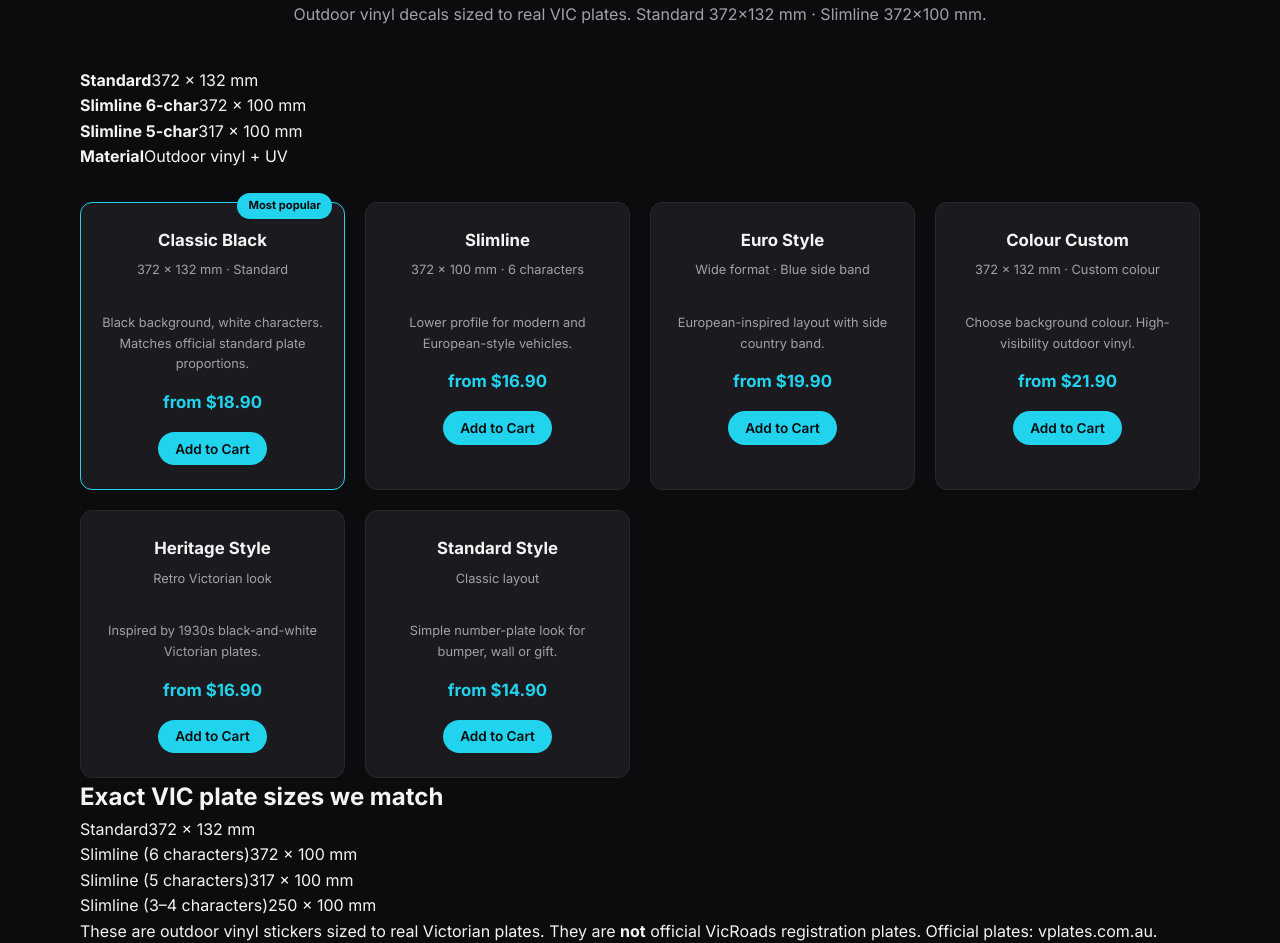
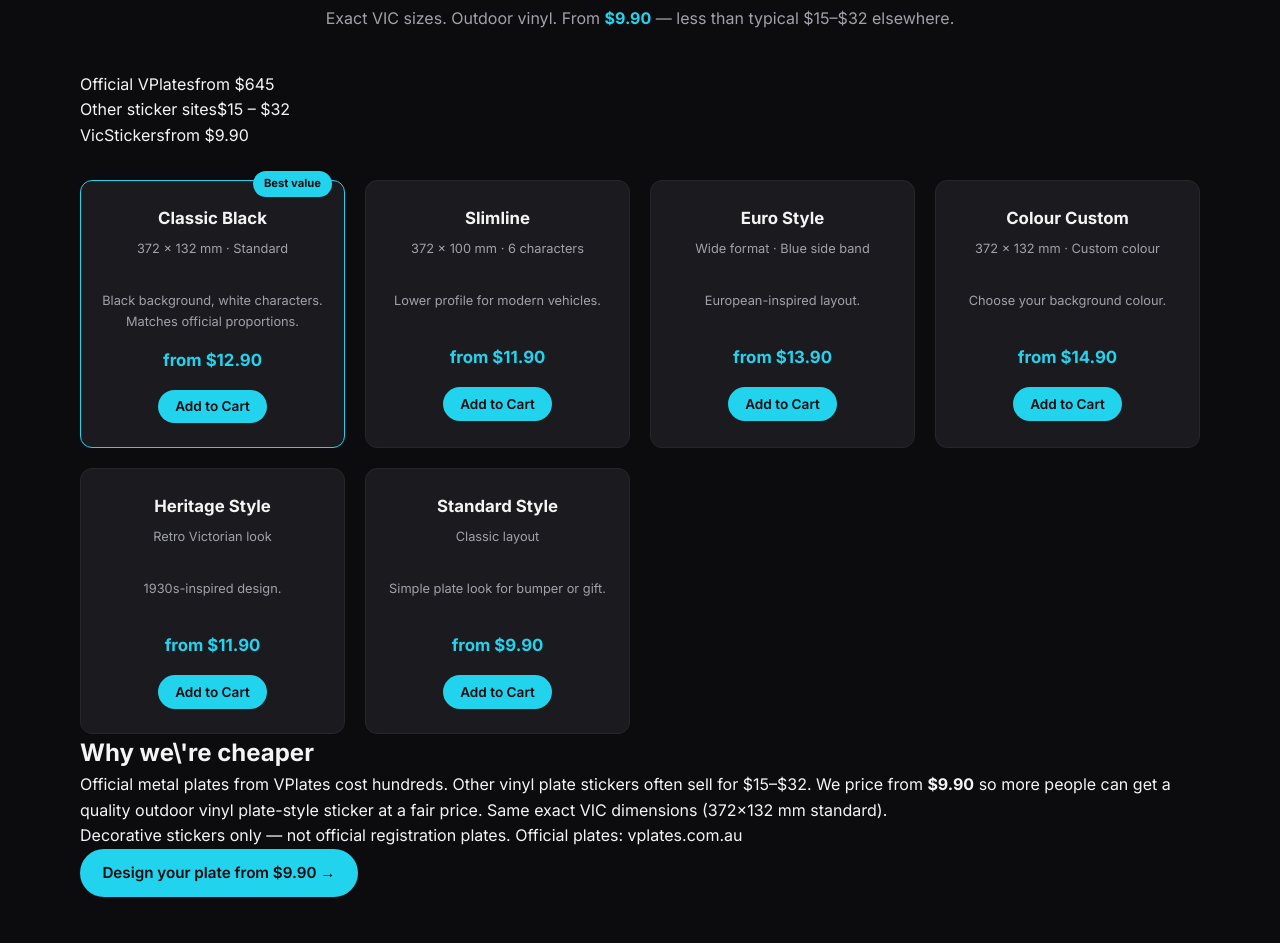
Before and after one commit to Killab666/vicstickers, a plain HTML site: page plates.html in a window 1280 px wide. Shown: the part 210-1153 px from the top of the page. Drawn offline with Linux system fonts and the light colour scheme.

Commit message:
Lower prices below competitors + add price comparison (official $645, others $15-32, us from $9.90)

```diff
--- a/plates.html
+++ b/plates.html
@@ -3,8 +3,8 @@
 <head>
   <meta charset="UTF-8">
   <meta name="viewport" content="width=device-width, initial-scale=1.0">
-  <title>Custom Number Plate Stickers | Exact VIC Sizes | VicStickers</title>
-  <meta name="description" content="Custom number plate vinyl stickers in exact Victorian sizes: Standard 372x132mm, Slimline 372x100mm.">
+  <title>Custom Number Plate Stickers | From $9.90 | VicStickers</title>
+  <meta name="description" content="Custom number plate vinyl stickers cheaper than competitors. Exact VIC sizes 372x132mm. From $9.90.">
   <link href="https://fonts.googleapis.com/css2?family=Inter:wght@400;500;600;700;800&family=Space+Grotesk:wght@500;600;700&display=swap" rel="stylesheet">
   <link rel="stylesheet" href="css/styles.css">
 </head>
@@ -21,84 +21,75 @@
         <a href="contact.html">Contact</a>
       </nav>
       <div class="header-actions">
-        <button class="cart-btn" id="cartBtn" aria-label="Open cart">
-          <svg width="22" height="22" viewBox="0 0 24 24" fill="none" stroke="currentColor" stroke-width="2"><path d="M6 6h15l-1.5 9h-12z"/><circle cx="9" cy="20" r="1"/><circle cx="18" cy="20" r="1"/><path d="M6 6L5 2H2"/></svg>
-          <span class="cart-count" id="cartCount">0</span>
-        </button>
+        <button class="cart-btn" id="cartBtn" aria-label="Open cart"><span class="cart-count" id="cartCount">0</span></button>
         <button class="menu-toggle" id="menuToggle" aria-label="Menu"><span></span><span></span><span></span></button>
       </div>
     </div>
   </header>
   <section class="page-hero">
     <div class="container">
-      <p class="eyebrow" style="margin-bottom:0.75rem;color:var(--accent);font-size:0.8rem;font-weight:600;text-transform:uppercase;letter-spacing:0.08em">Exact Victorian dimensions</p>
+      <p class="eyebrow" style="color:var(--accent);font-size:0.8rem;font-weight:600;text-transform:uppercase;letter-spacing:0.08em">Cheaper than other sticker sites</p>
       <h1>Custom Number Plate Stickers</h1>
-      <p>Outdoor vinyl decals sized to real VIC plates. Standard 372×132 mm · Slimline 372×100 mm.</p>
+      <p>Exact VIC sizes. Outdoor vinyl. From <strong style="color:var(--accent)">$9.90</strong> — less than typical $15–$32 elsewhere.</p>
     </div>
   </section>
   <section class="plates" style="padding-top:0.5rem;background:transparent">
     <div class="container">
-      <div class="specs-bar">
-        <div class="spec-item"><strong>Standard</strong><span>372 × 132 mm</span></div>
-        <div class="spec-item"><strong>Slimline 6-char</strong><span>372 × 100 mm</span></div>
-        <div class="spec-item"><strong>Slimline 5-char</strong><span>317 × 100 mm</span></div>
-        <div class="spec-item"><strong>Material</strong><span>Outdoor vinyl + UV</span></div>
+      <div class="price-compare">
+        <div class="compare-item"><span class="label">Official VPlates</span><span class="was">from $645</span></div>
+        <div class="compare-item"><span class="label">Other sticker sites</span><span class="was">$15 – $32</span></div>
+        <div class="compare-item highlight"><span class="label">VicStickers</span><span class="now">from $9.90</span></div>
       </div>
       <div class="plate-grid" style="margin-top:2rem">
         <div class="plate-card featured">
-          <div class="badge">Most popular</div>
+          <div class="badge">Best value</div>
           <h3>Classic Black</h3>
           <p class="spec-line">372 × 132 mm · Standard</p>
-          <p>Black background, white characters. Matches official standard plate proportions.</p>
-          <div class="price">from $18.90</div>
-          <button class="btn btn-sm btn-primary add-to-cart" data-id="custom-black" data-name="Classic Black Custom Plate (372×132mm)" data-price="18.90">Add to Cart</button>
+          <p>Black background, white characters. Matches official proportions.</p>
+          <div class="price">from $12.90</div>
+          <button class="btn btn-sm btn-primary add-to-cart" data-id="custom-black" data-name="Classic Black Custom Plate (372×132mm)" data-price="12.90">Add to Cart</button>
         </div>
         <div class="plate-card">
           <h3>Slimline</h3>
           <p class="spec-line">372 × 100 mm · 6 characters</p>
-          <p>Lower profile for modern and European-style vehicles.</p>
-          <div class="price">from $16.90</div>
-          <button class="btn btn-sm btn-primary add-to-cart" data-id="custom-slim" data-name="Slimline Custom Plate (372×100mm)" data-price="16.90">Add to Cart</button>
+          <p>Lower profile for modern vehicles.</p>
+          <div class="price">from $11.90</div>
+          <button class="btn btn-sm btn-primary add-to-cart" data-id="custom-slim" data-name="Slimline Custom Plate (372×100mm)" data-price="11.90">Add to Cart</button>
         </div>
         <div class="plate-card">
           <h3>Euro Style</h3>
           <p class="spec-line">Wide format · Blue side band</p>
-          <p>European-inspired layout with side country band.</p>
-          <div class="price">from $19.90</div>
-          <button class="btn btn-sm btn-primary add-to-cart" data-id="custom-euro" data-name="Euro Style Custom Plate Decal" data-price="19.90">Add to Cart</button>
+          <p>European-inspired layout.</p>
+          <div class="price">from $13.90</div>
+          <button class="btn btn-sm btn-primary add-to-cart" data-id="custom-euro" data-name="Euro Style Custom Plate Decal" data-price="13.90">Add to Cart</button>
         </div>
         <div class="plate-card">
           <h3>Colour Custom</h3>
           <p class="spec-line">372 × 132 mm · Custom colour</p>
-          <p>Choose background colour. High-visibility outdoor vinyl.</p>
-          <div class="price">from $21.90</div>
-          <button class="btn btn-sm btn-primary add-to-cart" data-id="custom-colour" data-name="Colour Custom Plate (372×132mm)" data-price="21.90">Add to Cart</button>
+          <p>Choose your background colour.</p>
+          <div class="price">from $14.90</div>
+          <button class="btn btn-sm btn-primary add-to-cart" data-id="custom-colour" data-name="Colour Custom Plate (372×132mm)" data-price="14.90">Add to Cart</button>
         </div>
         <div class="plate-card">
           <h3>Heritage Style</h3>
           <p class="spec-line">Retro Victorian look</p>
-          <p>Inspired by 1930s black-and-white Victorian plates.</p>
-          <div class="price">from $16.90</div>
-          <button class="btn btn-sm btn-primary add-to-cart" data-id="heritage-decal" data-name="Heritage-Style Plate Decal" data-price="16.90">Add to Cart</button>
+          <p>1930s-inspired design.</p>
+          <div class="price">from $11.90</div>
+          <button class="btn btn-sm btn-primary add-to-cart" data-id="heritage-decal" data-name="Heritage-Style Plate Decal" data-price="11.90">Add to Cart</button>
         </div>
         <div class="plate-card">
           <h3>Standard Style</h3>
           <p class="spec-line">Classic layout</p>
-          <p>Simple number-plate look for bumper, wall or gift.</p>
-          <div class="price">from $14.90</div>
-          <button class="btn btn-sm btn-primary add-to-cart" data-id="plate-decal" data-name="Standard Plate Style Decal" data-price="14.90">Add to Cart</button>
+          <p>Simple plate look for bumper or gift.</p>
+          <div class="price">from $9.90</div>
+          <button class="btn btn-sm btn-primary add-to-cart" data-id="plate-decal" data-name="Standard Plate Style Decal" data-price="9.90">Add to Cart</button>
         </div>
       </div>
       <div class="info-panel">
-        <h2>Exact VIC plate sizes we match</h2>
-        <div class="size-table">
-          <div class="size-row"><span>Standard</span><span>372 × 132 mm</span></div>
-          <div class="size-row"><span>Slimline (6 characters)</span><span>372 × 100 mm</span></div>
-          <div class="size-row"><span>Slimline (5 characters)</span><span>317 × 100 mm</span></div>
-          <div class="size-row"><span>Slimline (3–4 characters)</span><span>250 × 100 mm</span></div>
-        </div>
-        <p class="disclaimer">These are outdoor vinyl stickers sized to real Victorian plates. They are <strong>not</strong> official VicRoads registration plates. Official plates: <a href="https://vplates.com.au" target="_blank" rel="noopener">vplates.com.au</a>.</p>
-        <a href="custom.html" class="btn btn-primary">Design your custom plate →</a>
+        <h2>Why we\'re cheaper</h2>
+        <p class="disclaimer">Official metal plates from VPlates cost hundreds. Other vinyl plate stickers often sell for $15–$32. We price from <strong>$9.90</strong> so more people can get a quality outdoor vinyl plate-style sticker at a fair price. Same exact VIC dimensions (372×132 mm standard).</p>
+        <p class="disclaimer">Decorative stickers only — not official registration plates. Official plates: <a href="https://vplates.com.au" target="_blank" rel="noopener">vplates.com.au</a></p>
+        <a href="custom.html" class="btn btn-primary">Design your plate from $9.90 →</a>
       </div>
     </div>
   </section>
```
